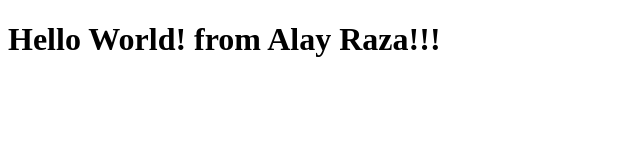
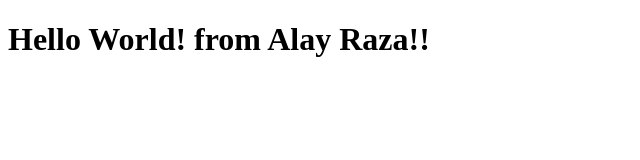
Before and after one commit to alayraza/Bootcamp_2020, a plain HTML site: page index.html in a window 1280 px wide. Shown: the full height of the page, 0-640 px from the left. Drawn offline with Linux system fonts and the light colour scheme.

Commit message:
changes
two sign

```diff
--- a/index.html
+++ b/index.html
@@ -4,6 +4,6 @@
 	<title>Index File</title>
 </head>
 <body>
-	<h1>Hello World! from Alay Raza!!!</h1>
+	<h1>Hello World! from Alay Raza!!</h1>
 </body>
 </html>
```
